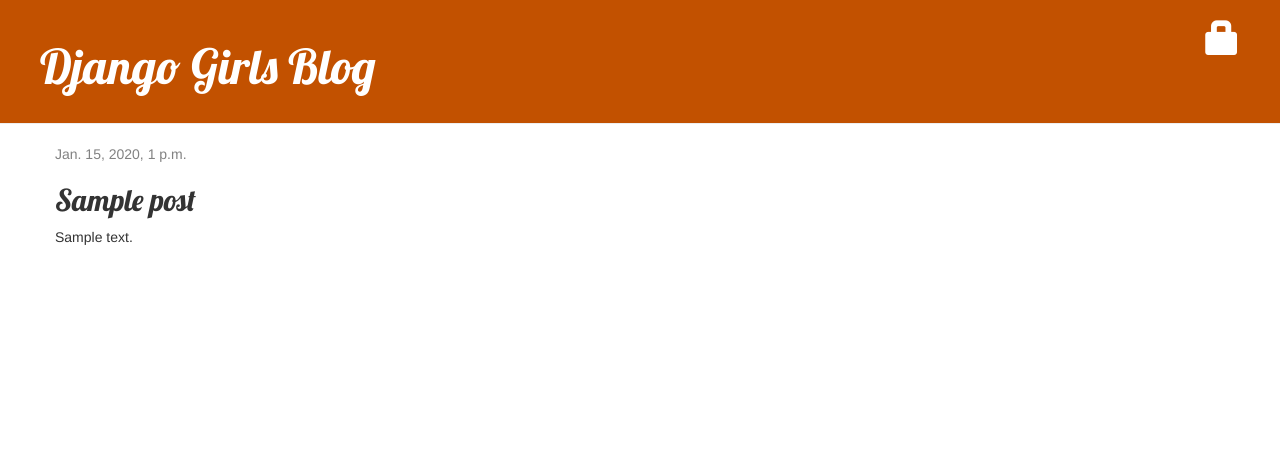
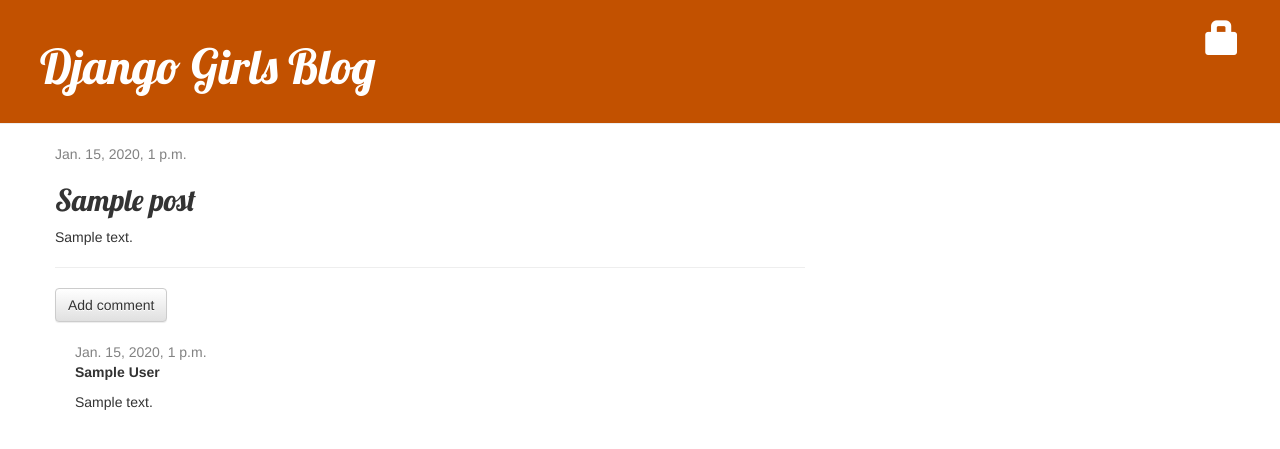
Before and after one commit to artavanesov/djangogirls, a Django app: page /post/1/ in a window 1280 px wide. Shown: the top 449 px of the page. Run offline with Django 3.2, Linux system fonts and the light colour scheme; tables that the repository leaves empty hold one stand-in row (values such as "Sample post"); some libraries are stand-ins or nearby versions.

Commit message:
Homework: create comment model

```diff
--- a/blog/admin.py
+++ b/blog/admin.py
@@ -1,4 +1,5 @@
 from django.contrib import admin
-from .models import Post
+from .models import Post, Comment
 
 admin.site.register(Post)
+admin.site.register(Comment)
--- a/blog/models.py
+++ b/blog/models.py
@@ -11,9 +11,28 @@ class Post(models.Model):
     created_date = models.DateTimeField(default=timezone.now)
     published_date = models.DateTimeField(blank=True, null=True)
 
+    def approved_comments(self):
+        return self.comments.filter(approved_comment=True)
+
     def publish(self):
         self.published_date = timezone.now()
         self.save()
 
     def __str__(self):
         return self.title
+
+
+class Comment(models.Model):
+    post = models.ForeignKey('blog.Post', on_delete=models.CASCADE,
+                             related_name='comments')
+    author = models.CharField(max_length=200)
+    text = models.TextField()
+    created_date = models.DateTimeField(default=timezone.now)
+    approved_comment = models.BooleanField(default=False)
+
+    def approve(self):
+        self.approved_comment = True
+        self.save()
+
+    def __str__(self):
+        return self.text
--- a/blog/static/css/blog.css
+++ b/blog/static/css/blog.css
@@ -44,3 +44,7 @@ h1, h2, h3, h4 {
 .post h2 a, .post h2 a:visited {
     color: #000000;
 }
+
+.comment {
+    margin: 20px 0px 20px 20px;
+}
--- a/blog/templates/blog/post_detail.html
+++ b/blog/templates/blog/post_detail.html
@@ -15,5 +15,24 @@
         {% endif %}
         <h2>{{ post.title }}</h2>
         <p>{{ post.text|linebreaksbr }}</p>
+        <hr>
+        <a class="btn btn-default" href="{% url 'add_comment_to_post' pk=post.pk %}">Add comment</a>
+        {% for comment in post.comments.all %}
+            {% if user.is_authenticated or comment.approved_comment %}
+            <div class="comment">
+                <div class="date">
+                    {{ comment.created_date }}
+                    {% if not comment.approved_comment %}
+                        <a class="btn btn-default" href="{% url 'comment_remove' pk=comment.pk %}"><span class="glyphicon glyphicon-remove"></span></a>
+                        <a class="btn btn-default" href="{% url 'comment_approve' pk=comment.pk %}"><span class="glyphicon glyphicon-ok"></span></a>
+                    {% endif %}
+                </div>
+                <strong>{{ comment.author }}</strong>
+                <p>{{ comment.text|linebreaks }}</p>
+            </div>
+            {% endif %}
+        {% empty %}
+            <p>No comments here yet :(</p>
+        {% endfor %}
     </div>
 {% endblock %}
--- a/blog/templates/blog/post_list.html
+++ b/blog/templates/blog/post_list.html
@@ -6,8 +6,9 @@
             <div class="date">
                 {{ post.published_date }}
             </div>
-            <h2><a href="{% url 'post_detail' pk=post.pk %}">{{ post.title }}</a></h2>
+            <h1><a href="{% url 'post_detail' pk=post.pk %}">{{ post.title }}</a></h1>
             <p>{{ post.text|linebreaksbr }}</p>
+            <a href="{% url 'post_detail' pk=post.pk %}">Comments: {{ post.approved_comments.count }}</a>
         </div>
     {% endfor %}
-{% endblock %}
+{% endblock content %}
--- a/blog/urls.py
+++ b/blog/urls.py
@@ -9,4 +9,10 @@ urlpatterns = [
     path('drafts/', views.post_draft_list, name='post_draft_list'),
     path('post/<pk>/publish/', views.post_publish, name='post_publish'),
     path('post/<pk>/remove/', views.post_remove, name='post_remove'),
+    path('post/<int:pk>/comment/', views.add_comment_to_post,
+         name='add_comment_to_post'),
+    path('comment/<int:pk>/approve/', views.comment_approve,
+         name='comment_approve'),
+    path('comment/<int:pk>/remove/', views.comment_remove,
+         name='comment_remove'),
 ]
--- a/blog/views.py
+++ b/blog/views.py
@@ -2,8 +2,8 @@ from django.shortcuts import render, get_object_or_404, redirect
 from django.contrib.auth.decorators import login_required
 from django.utils import timezone
 
-from .models import Post
-from .forms import PostForm
+from .models import Post, Comment
+from .forms import PostForm, CommentForm
 
 
 def post_list(request):
@@ -67,3 +67,31 @@ def post_remove(request, pk):
     post = get_object_or_404(Post, pk=pk)
     post.delete()
     return redirect('post_list')
+
+
+def add_comment_to_post(request, pk):
+    post = get_object_or_404(Post, pk=pk)
+    if request.method == 'POST':
+        form = CommentForm(request.POST)
+        if form.is_valid():
+            comment = form.save(commit=False)
+            comment.post = post
+            comment.save()
+            return redirect('post_detail', pk=post.pk)
+    else:
+        form = CommentForm()
+    return render(request, 'blog/add_comment_to_post.html', {'form': form})
+
+
+@login_required
+def comment_approve(request, pk):
+    comment = get_object_or_404(Comment, pk=pk)
+    comment.approve()
+    return redirect('post_detail', pk=comment.post.pk)
+
+
+@login_required
+def comment_remove(request, pk):
+    comment = get_object_or_404(Comment, pk=pk)
+    comment.delete()
+    return redirect('post_detail', pk=comment.post.pk)
```
Also changed, not shown: blog/forms.py (+8 -1 lines), blog/templates/blog/add_comment_to_post.html (added, +9 -0 lines), README.md, blog/migrations/0002_comment.py (added).
